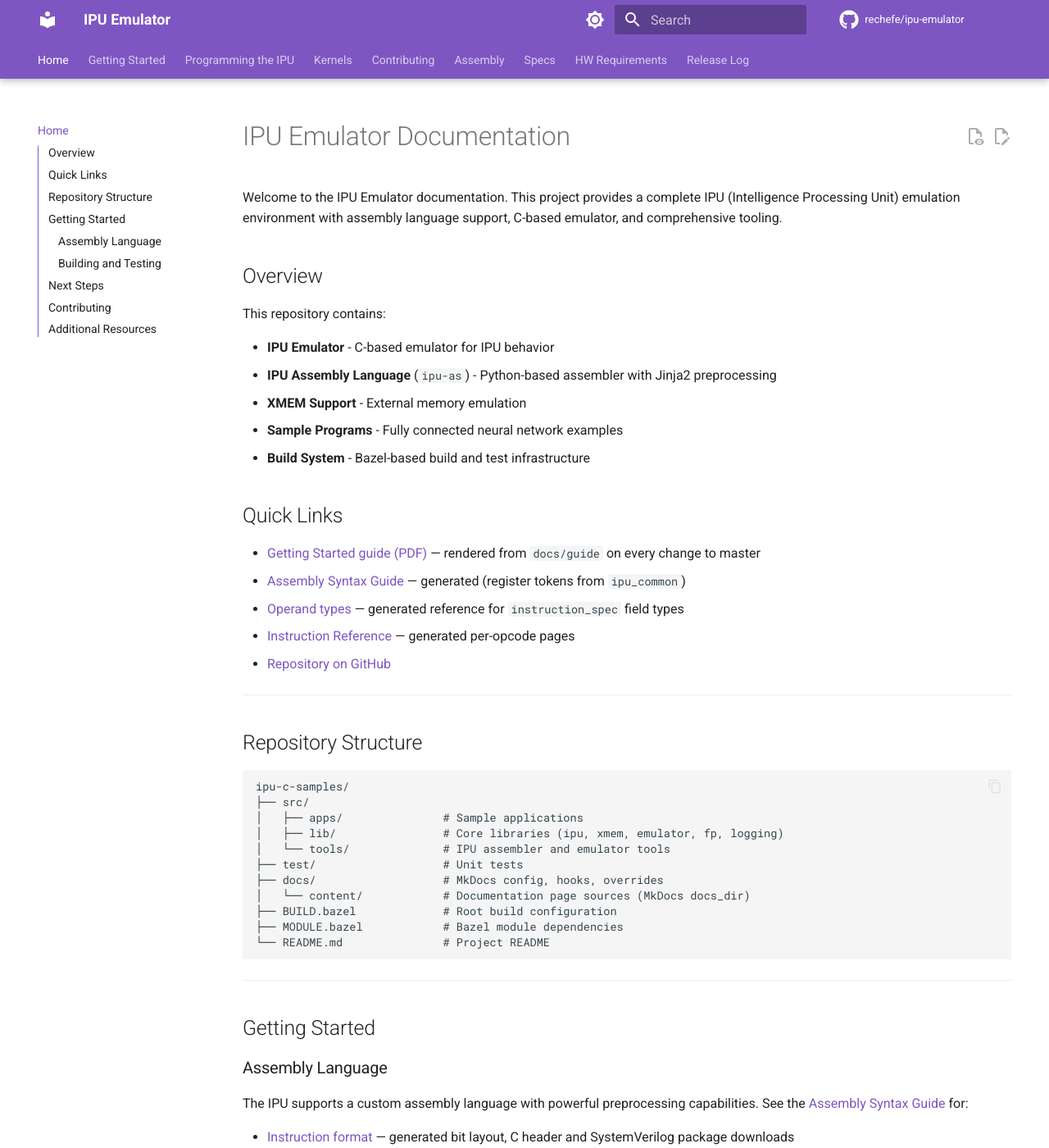
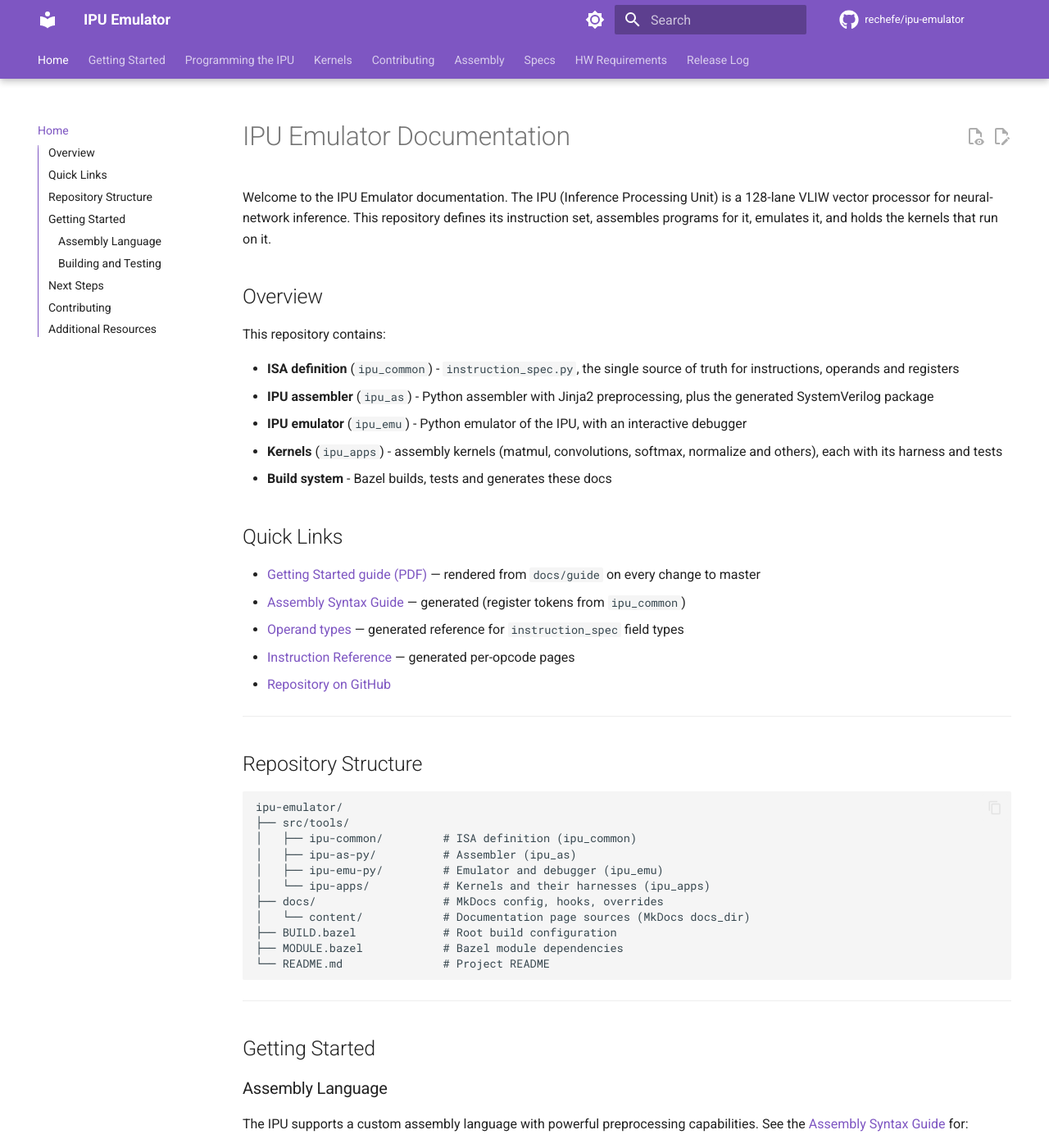
Before and after one commit to rechefe/ipu-emulator, an MkDocs documentation site: the page built from docs/content/index.md, in a window 1280 px wide and 1400 px high. Shown: the whole window at 82% size. Built offline with MkDocs 1.6.1 and Material for MkDocs 9.7.7, drawn with Linux system fonts in a browser that asks for light colours; comment, search, counter and statistics services are not loaded.

Commit message:
E09-03: README Quick Start, docs home page facts, remove TODO.md
README.md: the empty Quick Start gets three steps that run today
(Bazelisk, `bazel test //...`, `bazel run //src/tools/ipu-apps:identity`)
and a link to the docs site. Both commands were run on this branch.

docs/content/index.md: the overview describes the Python emulator,
assembler, ISA package and kernels instead of a "C-based emulator", the
repository tree shows the real top two levels of src/tools, and the
README link points at master.

TODO.md is deleted. Its items:
- softmax kernel, CNN kernel, LR union: done (kernels/softmax/,
  kernels/convolutions/, union_layout.py).
- "Implement quantization": the AaQ open question OQ-20 (E09-05).
- "Add preprocessing CLI options": E05-10 (`--define`, no prompt).
- "Add Metadata to registers and XMEM": open, for the user to decide
  whether it is still wanted.

Co-Authored-By: Claude Opus 5.5 <noreply@anthropic.com>
Claude-Session: https://claude.ai/code/session_01UUKbzEcrd1jWQo4hbpKT6M

````diff
--- a/docs/content/index.md
+++ b/docs/content/index.md
@@ -1,16 +1,16 @@
 # IPU Emulator Documentation
 
-Welcome to the IPU Emulator documentation. This project provides a complete IPU (Intelligence Processing Unit) emulation environment with assembly language support, C-based emulator, and comprehensive tooling.
+Welcome to the IPU Emulator documentation. The IPU (Inference Processing Unit) is a 128-lane VLIW vector processor for neural-network inference. This repository defines its instruction set, assembles programs for it, emulates it, and holds the kernels that run on it.
 
 ## Overview
 
 This repository contains:
 
-- **IPU Emulator** - C-based emulator for IPU behavior
-- **IPU Assembly Language** (`ipu-as`) - Python-based assembler with Jinja2 preprocessing
-- **XMEM Support** - External memory emulation
-- **Sample Programs** - Fully connected neural network examples
-- **Build System** - Bazel-based build and test infrastructure
+- **ISA definition** (`ipu_common`) - `instruction_spec.py`, the single source of truth for instructions, operands and registers
+- **IPU assembler** (`ipu_as`) - Python assembler with Jinja2 preprocessing, plus the generated SystemVerilog package
+- **IPU emulator** (`ipu_emu`) - Python emulator of the IPU, with an interactive debugger
+- **Kernels** (`ipu_apps`) - assembly kernels (matmul, convolutions, softmax, normalize and others), each with its harness and tests
+- **Build system** - Bazel builds, tests and generates these docs
 
 ## Quick Links
 
@@ -25,12 +25,12 @@ This repository contains:
 ## Repository Structure
 
 ```
-ipu-c-samples/
-├── src/
-│   ├── apps/               # Sample applications
-│   ├── lib/                # Core libraries (ipu, xmem, emulator, fp, logging)
-│   └── tools/              # IPU assembler and emulator tools
-├── test/                   # Unit tests
+ipu-emulator/
+├── src/tools/
+│   ├── ipu-common/         # ISA definition (ipu_common)
+│   ├── ipu-as-py/          # Assembler (ipu_as)
+│   ├── ipu-emu-py/         # Emulator and debugger (ipu_emu)
+│   └── ipu-apps/           # Kernels and their harnesses (ipu_apps)
 ├── docs/                   # MkDocs config, hooks, overrides
 │   └── content/            # Documentation page sources (MkDocs docs_dir)
 ├── BUILD.bazel             # Root build configuration
@@ -84,7 +84,7 @@ bazel build //docs:build_docs
 
 ## Contributing
 
-See [README.md](https://github.com/rechefe/ipu-emulator/blob/main/README.md) for development setup and contribution guidelines.
+See [README.md](https://github.com/rechefe/ipu-emulator/blob/master/README.md) for development setup and contribution guidelines.
 
 ## Additional Resources
 
````
Also changed, not shown: TODO.md (deleted, +0 -8 lines), README.md.
